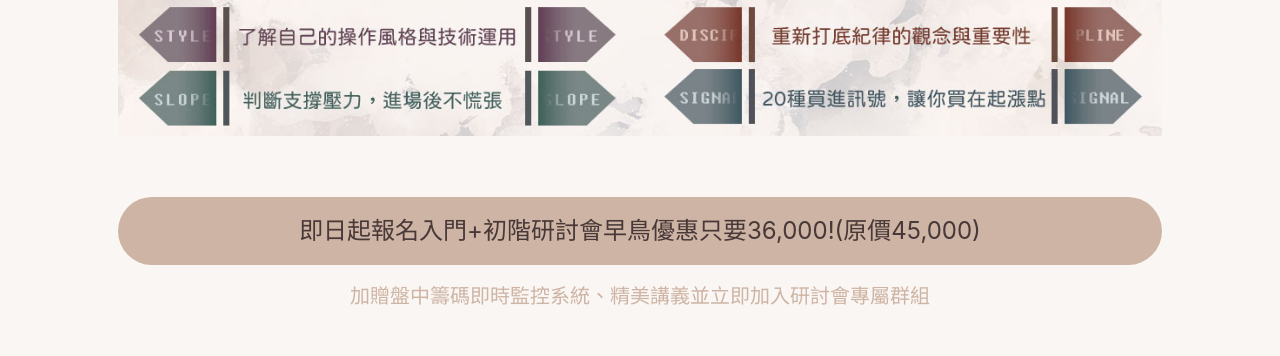
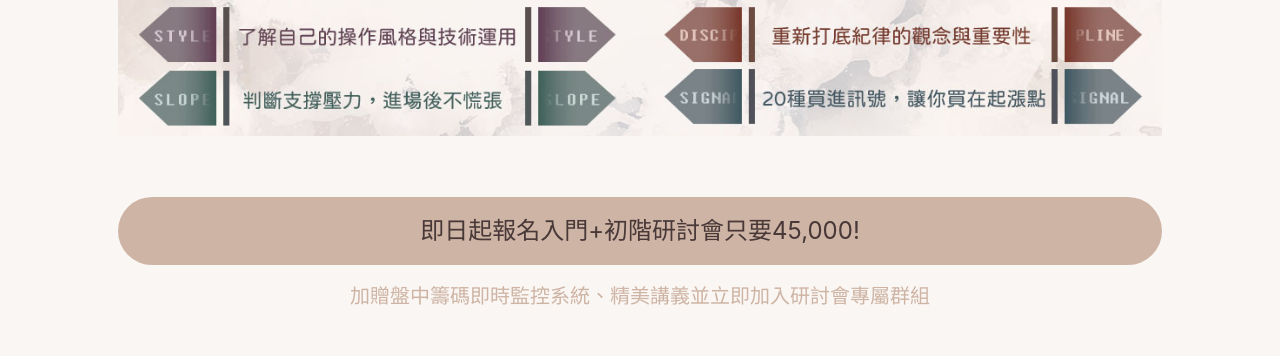
Before and after one commit to ding-stock/ding, a website: page index.html in a window 1280 px wide. Shown: the part 1715-2071 px from the top of the page. Drawn offline with nearby package versions, Linux system fonts and the light colour scheme; a web font is replaced by a local one.

Commit message:
update index

```diff
--- a/index.html
+++ b/index.html
@@ -71,7 +71,7 @@
             </div>
             <div class="mb-3 px-lg-5">
                 <p class="text-center fs-4 mb-0 py-3 px-4 text-primary bg-warning rounded-pill">
-                    即日起報名入門+初階研討會早鳥優惠只要36,000!(原價45,000)
+                    即日起報名入門+初階研討會只要45,000!
                 </p>
             </div>
             <p class="text-warning text-center fs-5 mb-lg-5">加贈盤中籌碼即時監控系統、精美講義並立即加入研討會專屬群組</p>
```
